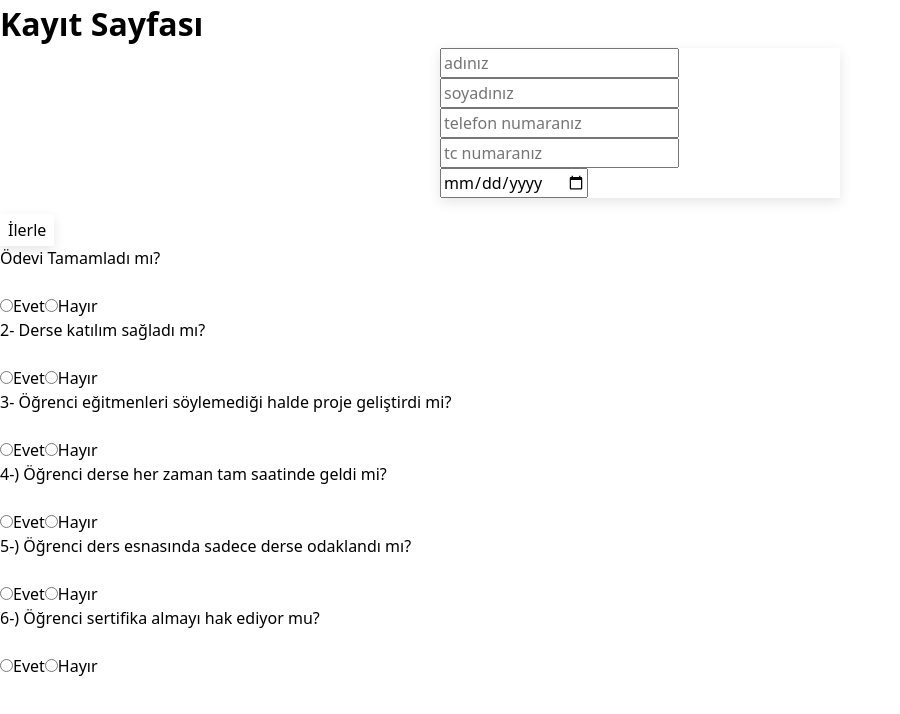
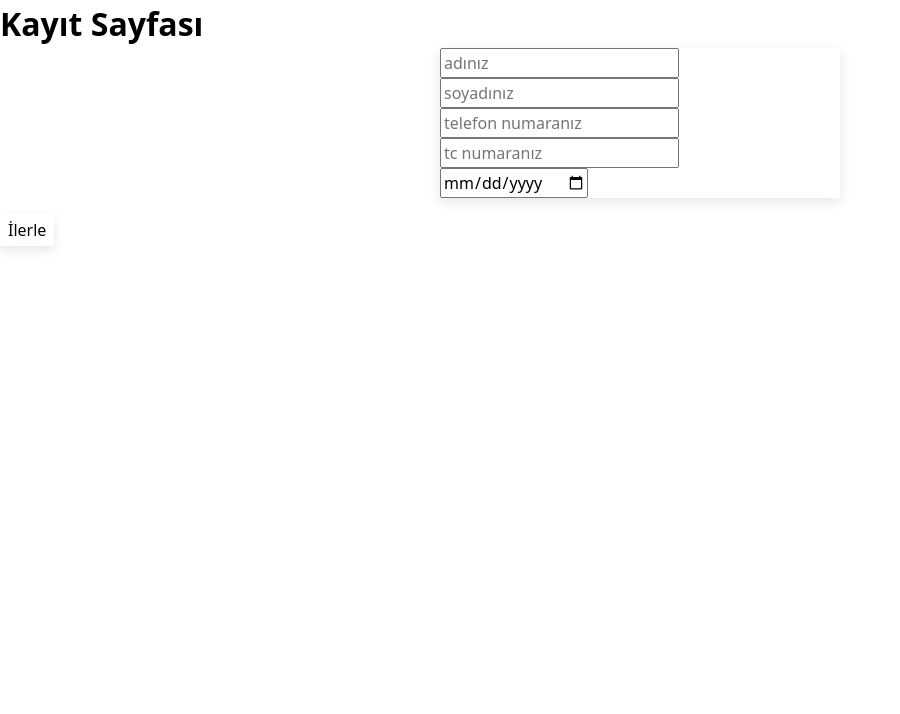
Before and after one commit to beratdimen/ogrenciKayit, a Next.js app: page / in a window 1280 px wide. Shown: the top 714 px of the page, without its empty margins (0-900 px from the left). Built offline with nearby package versions, Linux system fonts and the light colour scheme.

Commit message:
3. sayfa step 3 e eşitse diye eklendi

```diff
--- a/app/kayit/page.jsx
+++ b/app/kayit/page.jsx
@@ -4,6 +4,7 @@ import { useState } from "react";
 import FirstPage from "@/components/firstPage";
 import SecondPage from "@/components/secondPage";
 import { useFormState } from "react-dom";
+import PageThree from "@/components/pagethree";
 
 export default function Kayit() {
   const [errorsState, setErrorsState] = useState({});
@@ -19,7 +20,7 @@ export default function Kayit() {
           const formObj = Object.fromEntries(formData);
           console.log(formObj);
 
-          setErrorsState({})
+          setErrorsState({});
 
           const response = await KayitAction(formObj);
           console.log(response);
@@ -37,6 +38,7 @@ export default function Kayit() {
         <input type="hidden" name="step" value={step} />
         {step === 1 && <FirstPage errorsState={errorsState} />}
         {step === 2 && <SecondPage errorsState={errorsState} />}
+        {step === 3 && <PageThree errorsState={errorsState} />}
 
         <button>{step === 4 ? "Kaydet" : "İlerle"}</button>
       </form>
--- a/app/page.js
+++ b/app/page.js
@@ -1,11 +1,9 @@
-import PageThree from "@/components/pagethree";
 import Kayit from "./kayit/page";
 
 export default function Home() {
   return (
     <div>
       <Kayit />
-      <PageThree />
     </div>
   );
 }
```
